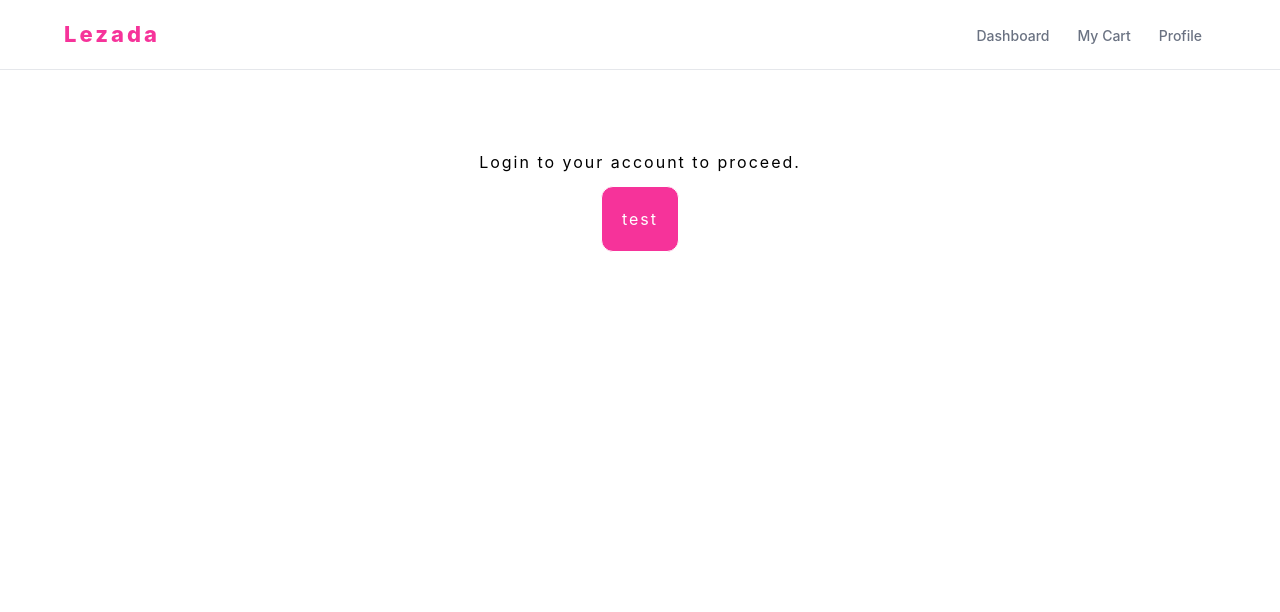
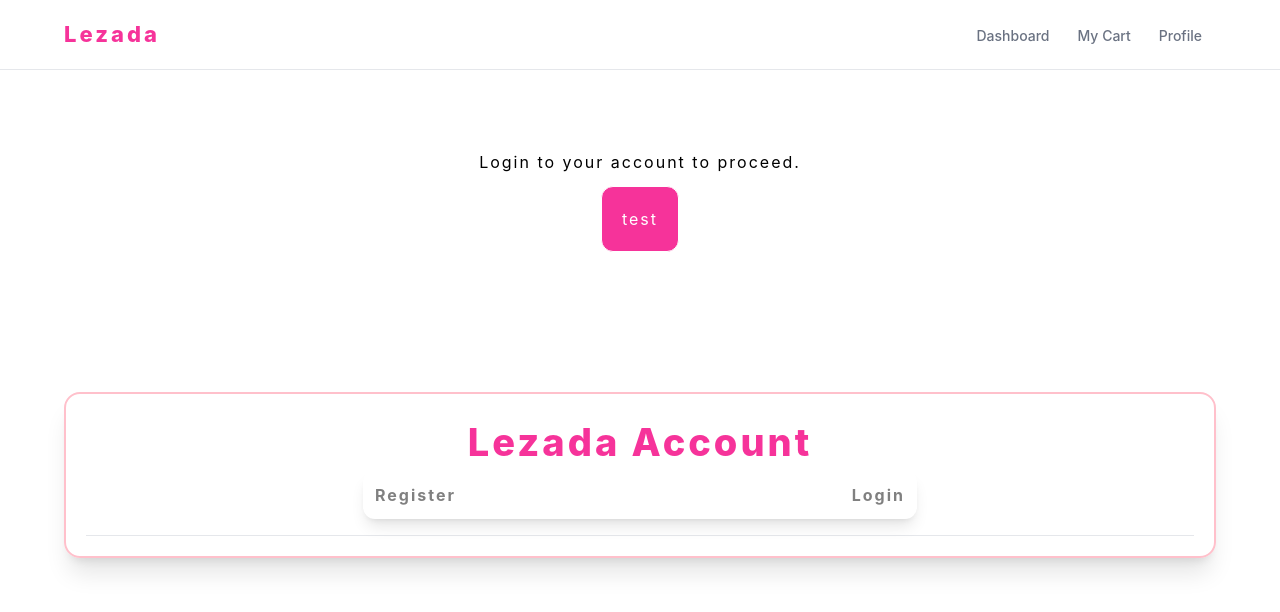
Before and after one commit to LanceeHux/react, a React (Vite) app: page / in a window 1280 px wide. Shown: the top 612 px of the page. Built offline with nearby package versions, Linux system fonts and the light colour scheme; no server answers.

Commit message:
incomplete login

```diff
--- a/src/App.js
+++ b/src/App.js
@@ -272,6 +272,10 @@ export const styles = {
       unregisteredDiv: {
         div: `p-5 flex flex-col gap-3 items-center [letter-spacing:2px]`,
         btn: `bg-pink-500 text-white p-5 rounded-xl hover:bg-pink-800 [transition:0.6s_ease] border`
+      },
+      accountHandler: {
+        nav: `p-3 rounded-xl shadow-lg flex w-[50%] justify-between`,
+        navBtn: ` cursor-pointer [letter-spacing:2px] text-[gray] font-bold focus:underline`
       }
     }
   }
--- a/src/App.jsx
+++ b/src/App.jsx
@@ -4,7 +4,7 @@ import { styles } from "./App"
 
 import Dashboard from "./pages/dashboard"
 import MyCart from "./pages/mycart"
-import { ActiveProfile, InactiveProfile } from "./pages/profile"
+import { ActiveProfile, InactiveProfile, AccountHandler } from "./pages/profile"
 
 export default function App() {
   let [activeSection, setSection] = useState("PROFILE");
@@ -46,6 +46,7 @@ export default function App() {
       {/* PROFILE LOGIN */}
       {activeSection === "PROFILE" && isLoggedIn && <ActiveProfile/>}
       {activeSection === "PROFILE" && !isLoggedIn && <InactiveProfile/>}
+      {activeSection === "PROFILE" && !isLoggedIn && <AccountHandler/>}
     </>
   )
 }
--- a/src/pages/profile.jsx
+++ b/src/pages/profile.jsx
@@ -94,3 +94,21 @@ export const InactiveProfile = () => {
   </main>
   )
 }
+
+export const AccountHandler = () => {
+  const [ channel, setChannel ] = useState("REGISTER");
+  return (
+    <main className={styles.main}>
+      <div className=" shadow-xl p-5 rounded-2xl border border-2 border-[pink]">
+        <div className="flex justify-center flex-col items-center border-b border-gray-200 pb-4">
+          <h1 className={styles.title}>Lezada Account</h1>
+          <nav className={styles.profile.accountHandler.nav}>
+            <a onClick={() => setChannel("REGISTER")} className={styles.profile.accountHandler.navBtn}>Register</a>
+            <a onClick={() => setChannel("LOGIN")} className={styles.profile.accountHandler.navBtn}>Login</a>
+          </nav>
+        </div>
+
+      </div>
+    </main>
+  )
+}
```
